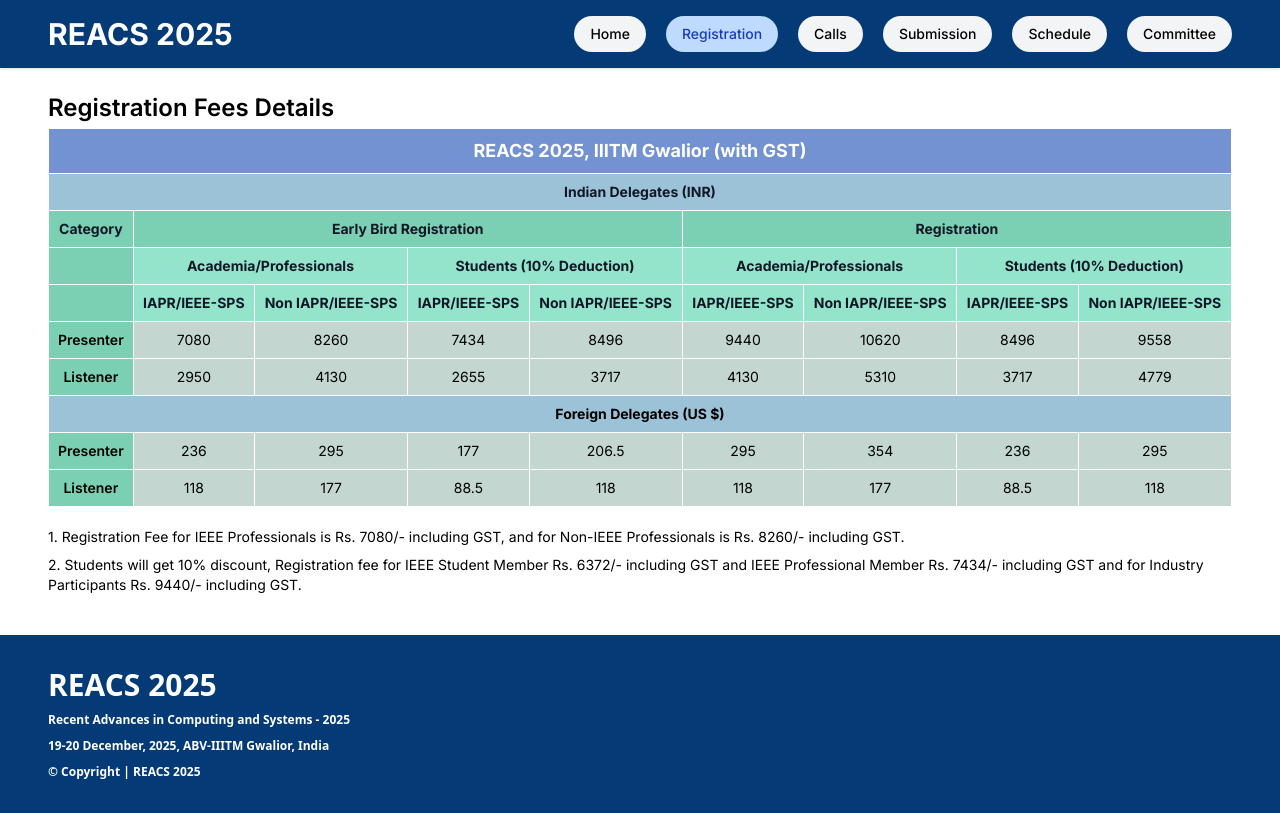
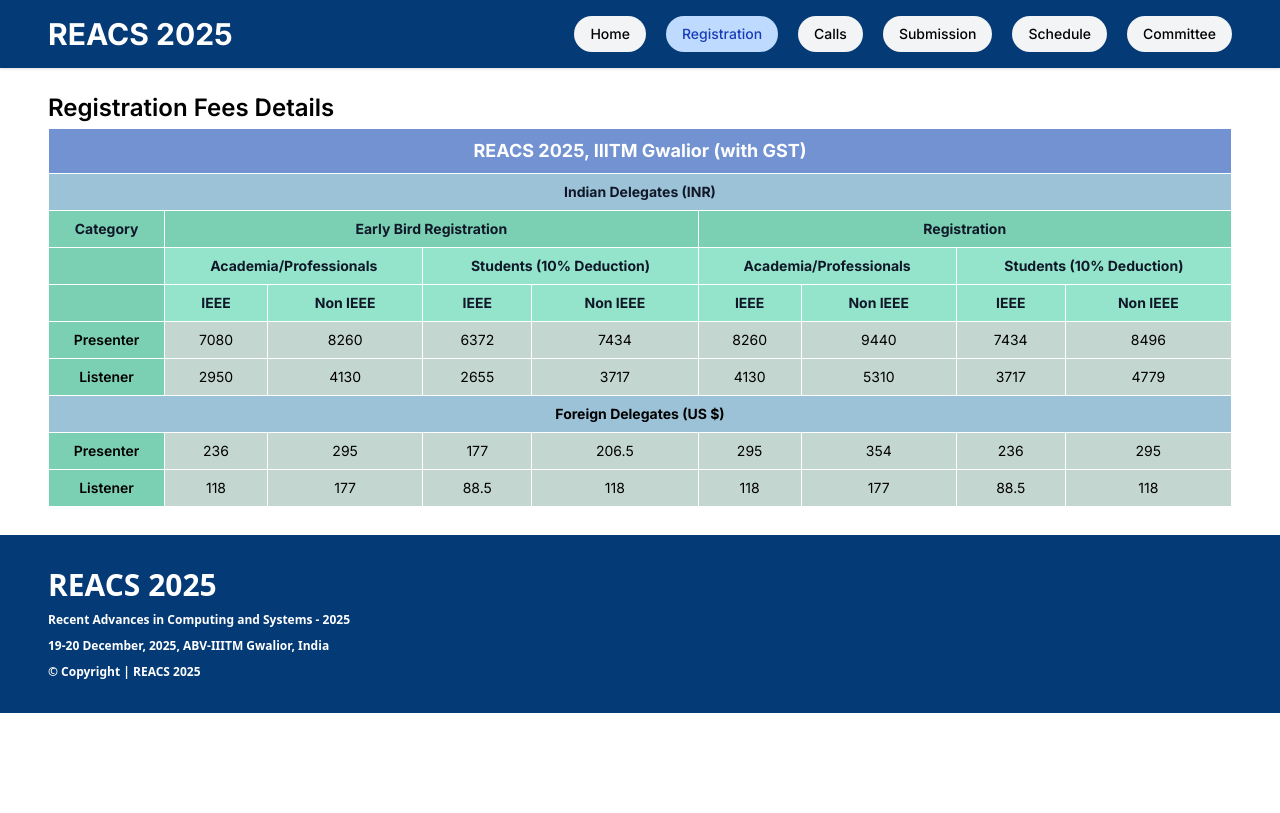
Before and after one commit to dewani12/ReACS_2025, a React (Vite) app in the folder frontend/: page /registration in a window 1280 px wide. Built offline with nearby package versions, Linux system fonts and the light colour scheme.

Commit message:
fix: update registration fees labels and values for clarity

```diff
--- a/frontend/src/components/RegistrationFees.jsx
+++ b/frontend/src/components/RegistrationFees.jsx
@@ -23,14 +23,14 @@
           </tr>
           <tr className="bg-[#94E4CC]">
             <th className="p-2 border border-white bg-[#7BCFB3]"></th>
-            <th className="p-2 border border-white">IAPR/IEEE-SPS</th>
-            <th className="p-2 border border-white">Non IAPR/IEEE-SPS</th>
-            <th className="p-2 border border-white">IAPR/IEEE-SPS</th>
-            <th className="p-2 border border-white">Non IAPR/IEEE-SPS</th>
-            <th className="p-2 border border-white">IAPR/IEEE-SPS</th>
-            <th className="p-2 border border-white">Non IAPR/IEEE-SPS</th>
-            <th className="p-2 border border-white">IAPR/IEEE-SPS</th>
-            <th className="p-2 border border-white">Non IAPR/IEEE-SPS</th>
+            <th className="p-2 border border-white">IEEE</th>
+            <th className="p-2 border border-white">Non IEEE</th>
+            <th className="p-2 border border-white">IEEE</th>
+            <th className="p-2 border border-white">Non IEEE</th>
+            <th className="p-2 border border-white">IEEE</th>
+            <th className="p-2 border border-white">Non IEEE</th>
+            <th className="p-2 border border-white">IEEE</th>
+            <th className="p-2 border border-white">Non IEEE</th>
           </tr>
         </thead>
         <tbody>
@@ -38,12 +38,12 @@
             <td className="p-2 border border-white bg-[#7BCFB3] font-semibold">Presenter</td>
             <td className="p-2 border border-white">7080</td>
             <td className="p-2 border border-white">8260</td>
+            <td className="p-2 border border-white">6372</td>
+            <td className="p-2 border border-white">7434</td>
+            <td className="p-2 border border-white">8260</td>
+            <td className="p-2 border border-white">9440</td>
             <td className="p-2 border border-white">7434</td>
             <td className="p-2 border border-white">8496</td>
-            <td className="p-2 border border-white">9440</td>
-            <td className="p-2 border border-white">10620</td>
-            <td className="p-2 border border-white">8496</td>
-            <td className="p-2 border border-white">9558</td>
           </tr>
           <tr className="bg-[#C3D6D0]">
             <td className="p-2 border border-white bg-[#7BCFB3] font-semibold">Listener</td>
--- a/frontend/src/pages/Registration.jsx
+++ b/frontend/src/pages/Registration.jsx
@@ -5,10 +5,6 @@
     <div className="inter py-4 px-4 md:px-12 sm:py-4 md:py-6 max-w-[1280px] mx-auto">
       <div className="text-2xl font-semibold">Registration Fees Details</div>
       <RegistrationFees />
-      <div className="my-4 text-sm">
-        <p className="mb-2">1. Registration Fee for IEEE Professionals is Rs. 7080/- including GST, and for Non-IEEE Professionals is Rs. 8260/- including GST.</p>
-        <p className="mb-2">2. Students will get 10% discount, Registration fee for IEEE Student Member Rs. 6372/- including GST and IEEE Professional Member Rs. 7434/- including GST and for Industry Participants Rs. 9440/- including GST.</p>
-      </div>
     </div>
   )
 }
```
